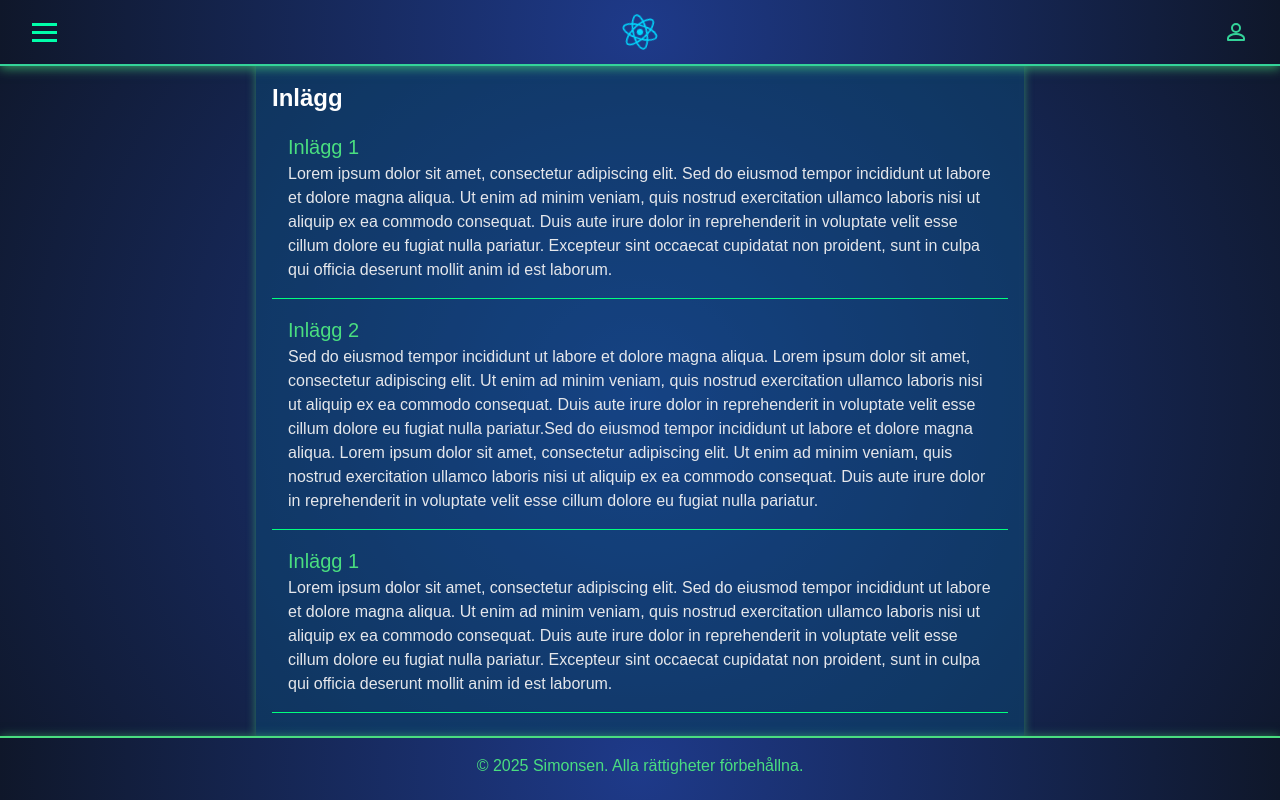
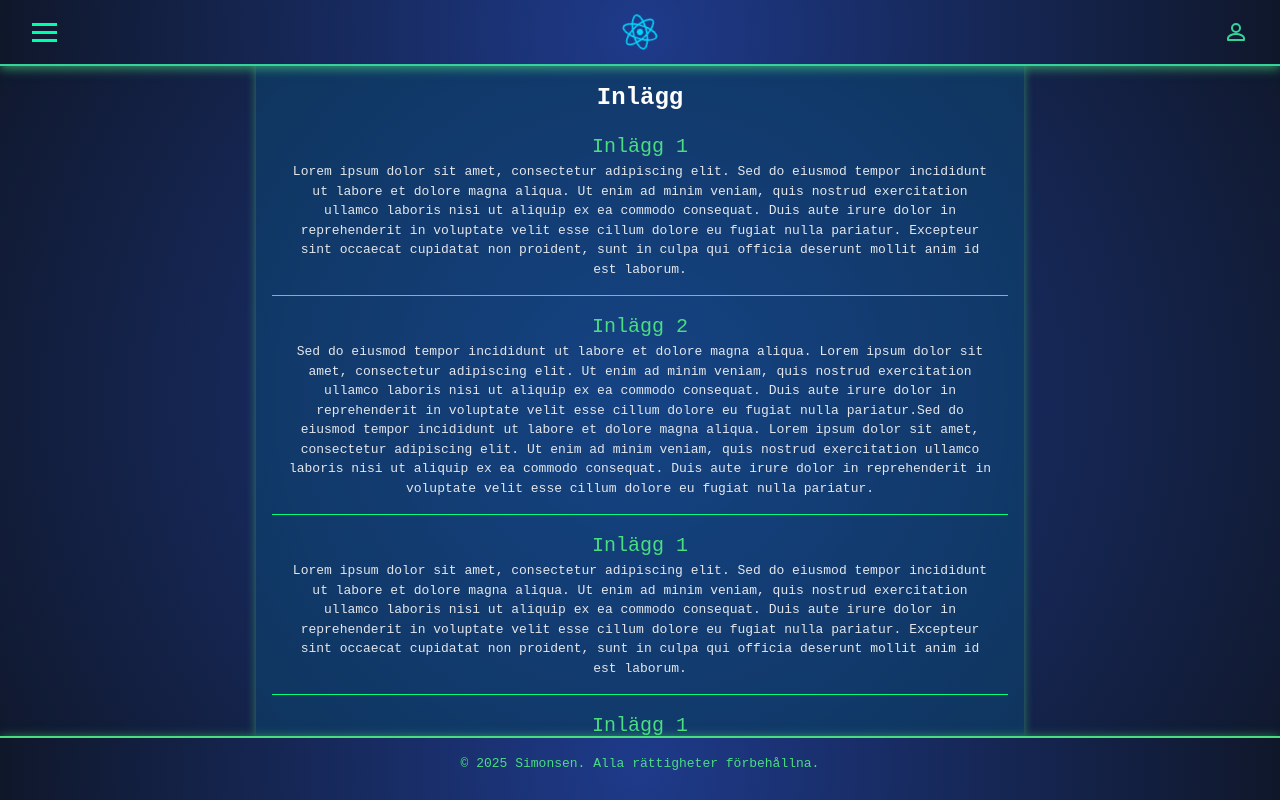
Before and after one commit to Tomshi-123/TestprojectReact2, a React (Vite) app: page / in a window 1280 px wide. Built offline with nearby package versions, Linux system fonts and the light colour scheme.

Commit message:
monospace

```diff
--- a/src/components/Posts.module.css
+++ b/src/components/Posts.module.css
@@ -1,4 +1,5 @@
 .customPosts {
+  text-align:center;
   position: fixed;
   top: 64px;     /* navbar-höjd */
   bottom: 64px;  /* footer-höjd */
@@ -13,6 +14,7 @@
   box-shadow: 0 0 10px rgba(74, 222, 128, 0.5);
   box-sizing: border-box;
   z-index: 10;
+
 }
 
 .postsTitle {
--- a/src/index.css
+++ b/src/index.css
@@ -10,6 +10,7 @@ body {
   font-family: 'Arial', sans-serif;
   background: radial-gradient(circle at center, #1e3a8a 0%, #0f172a 100%);
   position: relative;
+  font-family: monospace;
 }
 
 body::before {
```
